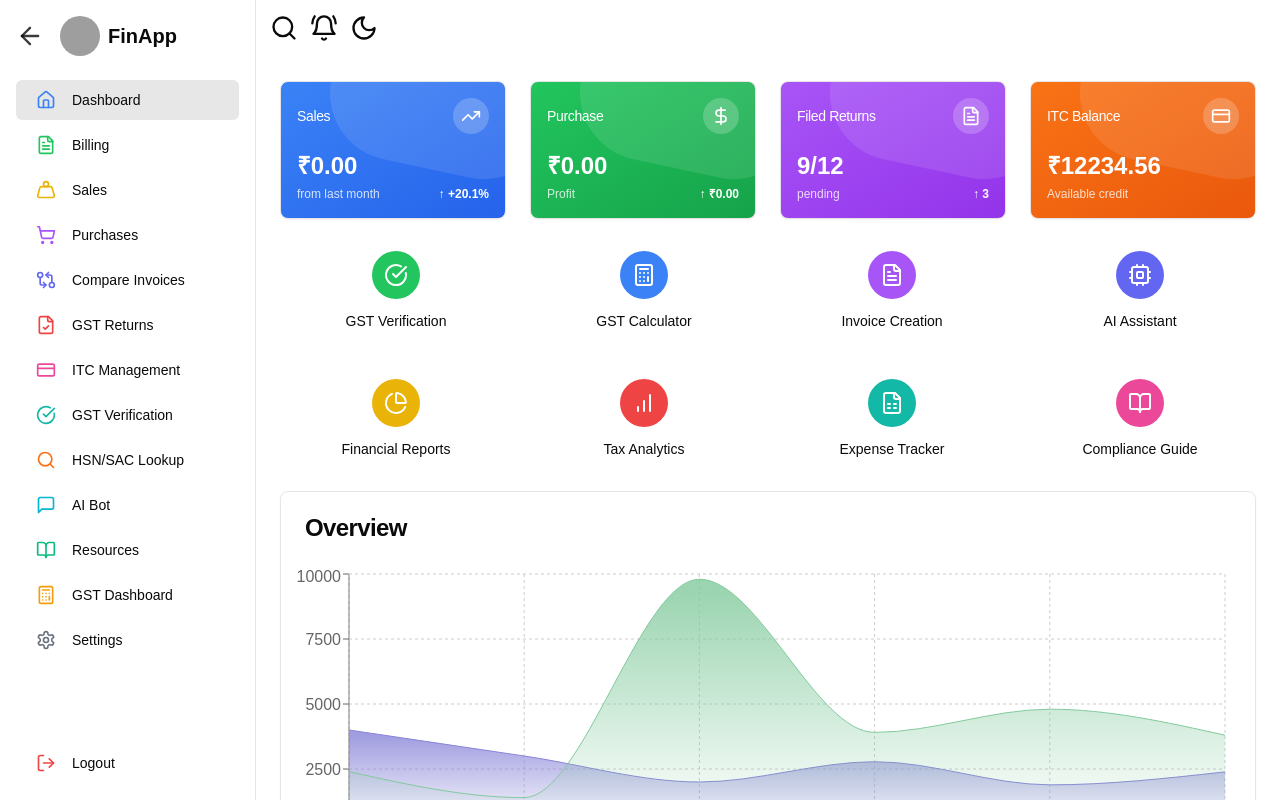
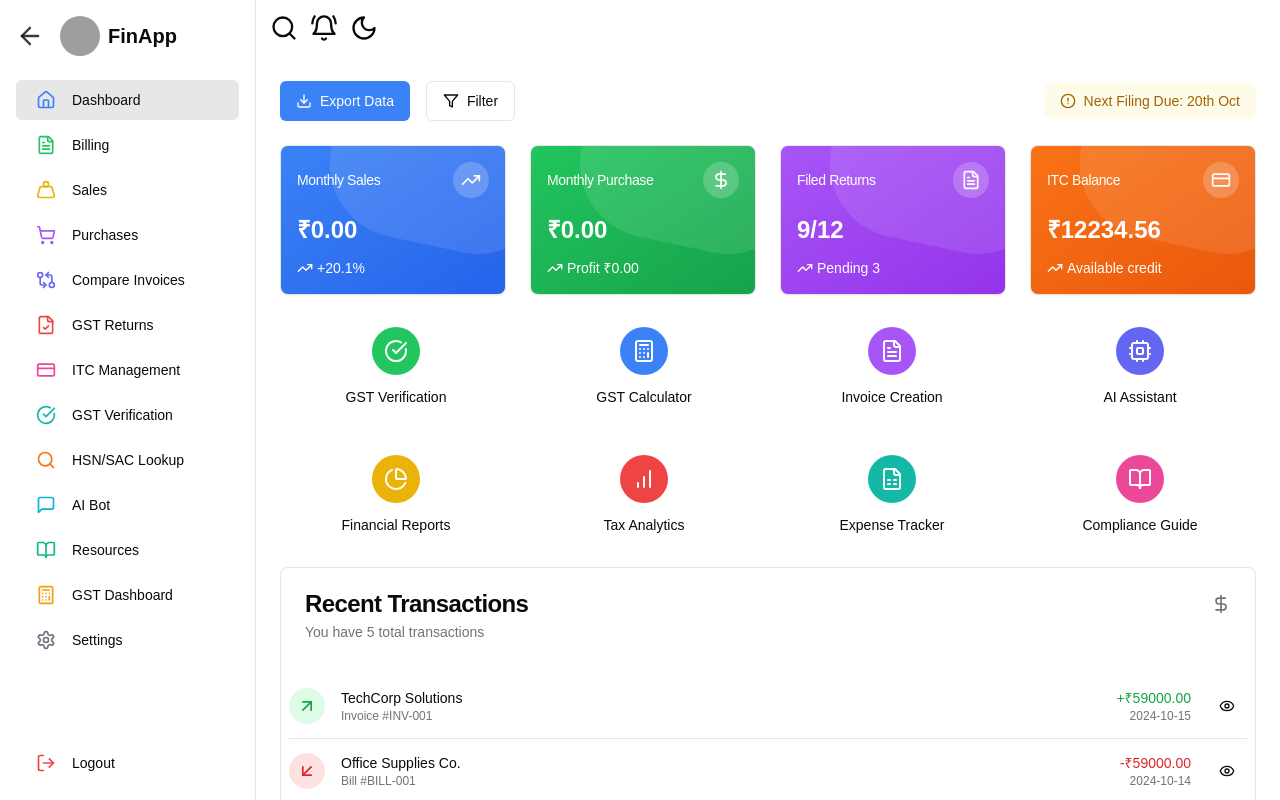
Before and after one commit to sidram403/gst_app, a Next.js app: page / in a window 1280 px wide. Built offline with nearby package versions, Linux system fonts and the light colour scheme; grey boxes are pictures that could not be loaded.

Commit message:
added option of export data, filter, and deadline message on home dashboard

```diff
--- a/app/page.tsx
+++ b/app/page.tsx
@@ -59,6 +59,7 @@ import {
   ClipboardList,
   Briefcase,
   Hash,
+  AlertCircle,
   ChevronRight
 } from "lucide-react";
 import { CgMenuLeftAlt } from "react-icons/cg";
@@ -138,106 +139,9 @@ import {
   CollapsibleTrigger,
 } from "@/components/ui/collapsible"
 import { GSTResources } from "@/components/gst-resources";
-
-
-type InvoiceItems = {
-  description: string;
-  quantity: string;
-  unitPrice: number;
-  totalPrice: number;
-  gstPercentage: number;
-
-};
-
-type Transaction = {
-  id: string;
-  type: "sales" | "purchase";
-  date: string;
-  invoiceNum: string;
-  partyName: string;
-  gstinNum: string;
-  items: InvoiceItems[];
-  totalAmountWithoutGST: number;
-  gst: {
-    cgst: number;
-    sgst: number;
-  };
-  totalAmount: number;
-};
-
-interface MicroserviceIconProps {
-  icon: React.ComponentType<React.SVGProps<SVGSVGElement>>;
-  title: string;
-}
-
-interface TransactionProps extends Omit<Transaction, "id" | "type"> {
-  id: string;
-  type: "sales" | "purchase";
-  date: string;
-  totalAmount: number;
-}
-
-interface InvoiceCreatedItemProps {
-  transaction: TransactionProps;
-  onView: (transaction: TransactionProps) => void;
-  onSelect: (id: string) => void;
-  isSelected: boolean;
-}
-
-interface InvoiceItemProps {
-  transaction: TransactionProps;
-  onView: (transaction: TransactionProps) => void;
-}
-
-interface SidebarItemProps {
-  title: string;
-  icon: React.ComponentType<React.SVGProps<SVGSVGElement>>;
-  isActive: boolean;
-  onClick: () => void;
-}
-
-type BillingScreenProps = {
-  onSave: (
-    type: "sales" | "purchase",
-    data: Omit<Transaction, "id" | "type">
-  ) => void;
-};
-
-interface TransactionListProps {
-  transactions: TransactionProps[];
-  type: string;
-  onViewInvoice: (transaction: TransactionProps) => void;
-}
-
-interface TransactionForCompare {
-  transactions: TransactionProps[];
-}
-
-type GstReturnsType = {
-  totalTaxableValue: string;
-  totalCGST: string;
-  totalSGST: string;
-  totalIGST: string;
-  b2bInvoices: string[];
-  b2cInvoices: string[];
-};
-
-type ITCEntry = {
-  id: string;
-  description: string;
-  amount: number;
-  category: string;
-  date: string;
-  invoiceNumber: string;
-};
-
-type ITCEntryDialogProps = {
-  isOpen: boolean;
-  onClose: () => void;
-  onSave: (entry: ITCEntry | Omit<ITCEntry, "id">) => void;
-  title: string;
-  initialData?: ITCEntry | null;
-};
+import { BillingScreenProps, DashboardCardProps, GstReturnsType, InvoiceCreatedItemProps, InvoiceItemProps, InvoiceItems, ITCEntry, ITCEntryDialogProps, MicroserviceIconProps, SidebarItemProps, Transaction, TransactionForCompare, TransactionListProps } from "@/types";
+
+
 
 
 
@@ -396,14 +300,7 @@ const SidebarItem = ({
   </Button>
 );
 
-interface DashboardCardProps {
-  title: string
-  amount: string
-  icon: React.ReactNode
-  description: string
-  trend?: string
-  colorScheme: 'blue' | 'green' | 'purple' | 'orange'
-}
+
 
 const DashboardCard: React.FC<DashboardCardProps> = ({ title, amount, icon, description, trend, colorScheme }) => {
   const getGradient = () => {
@@ -428,17 +325,17 @@ const DashboardCard: React.FC<DashboardCardProps> = ({ title, amount, icon, desc
         <CardTitle className="text-sm font-medium">{title}</CardTitle>
         <div className="p-2 bg-white/20 rounded-full">{icon}</div>
       </CardHeader>
+
       <CardContent className="p-4 pt-0">
         <div className="text-2xl font-bold">{amount}</div>
         <p className="text-xs mt-1 flex items-center justify-between">
-          <span className="opacity-80">{description}</span>
-          {trend && (
-            <span className="font-semibold">
-              {trend.startsWith('-') || (trend.startsWith('₹-'))  ? '↓' : '↑'} {trend}
-            </span>
-          )}
+        <div className="flex items-center gap-1 mt-2">
+                  <TrendingUp className="w-4 h-4 text-white" />
+                  <span className="text-sm text-white">{trend}</span>
+        </div>
         </p>
       </CardContent>
+
     </Card>
   )
 }
@@ -525,11 +422,7 @@ const DashboardContent = ({ transactions, onViewInvoice }: any) => {
   const filedReturns = 9; // This should be calculated based on actual data
   const itcBalance = 12234.56; // This should be calculated based on actual data
 
-  interface MicroserviceIconProps {
-    icon: React.ElementType
-    title: string
-    color: string
-  }
+
 
   const MicroserviceIcon: React.FC<MicroserviceIconProps> = ({ icon: Icon, title, color }) => {
     return (
@@ -572,9 +465,25 @@ const DashboardContent = ({ transactions, onViewInvoice }: any) => {
 
   return (
     <div className="space-y-4">
+      <div className="flex flex-col sm:flex-row justify-between items-start sm:items-center gap-4 mb-6">
+        <div className="flex justify-between items-center w-full sm:justify-normal sm:w-[50%] sm:flex-row gap-4">
+          <Button className="flex items-center gap-2 bg-blue-500 text-white">
+            <Download className="w-4 h-4" />
+            Export Data
+          </Button>
+          <Button variant="outline" className="flex items-center gap-2">
+            <Filter className="w-4 h-4" />
+            Filter
+          </Button>
+        </div>
+        <div className="flex items-center gap-2 bg-yellow-50 text-yellow-700 px-4 py-2 rounded-lg w-full sm:w-auto">
+          <AlertCircle className="w-4 h-4" />
+          <span className="text-sm">Next Filing Due: 20th Oct</span>
+        </div>
+      </div>
       <div className="grid grid-cols-2 sm:grid-cols-2 lg:grid-cols-4 gap-6">
         <DashboardCard
-          title="Sales"
+          title="Monthly Sales"
           amount={`₹${totalSalesAmount.toFixed(2)}`}
           icon={<TrendingUp className="h-5 w-5" />}
           description="from last month"
@@ -582,11 +491,11 @@ const DashboardContent = ({ transactions, onViewInvoice }: any) => {
           colorScheme="blue"
         />
         <DashboardCard
-          title="Purchase"
+          title="Monthly Purchase"
           amount={`₹${totalPurchasesAmount.toFixed(2)}`}
           icon={<DollarSign className="h-5 w-5" />}
           description={`Profit`}
-          trend={`₹${totalProfit.toFixed(2)}`}
+          trend={`Profit  ₹${totalProfit.toFixed(2)}`}
           colorScheme="green"
         />
         <DashboardCard
@@ -594,7 +503,7 @@ const DashboardContent = ({ transactions, onViewInvoice }: any) => {
           amount={`${filedReturns}/12`}
           icon={<FileText className="h-5 w-5" />}
           description="pending"
-          trend="3"
+          trend="Pending 3"
           colorScheme="purple"
         />
         <DashboardCard
@@ -602,6 +511,7 @@ const DashboardContent = ({ transactions, onViewInvoice }: any) => {
           amount={`₹${itcBalance.toFixed(2)}`}
           icon={<CreditCard className="h-5 w-5" />}
           description="Available credit"
+          trend="Available credit"
           colorScheme="orange"
         />
       </div>
@@ -615,7 +525,37 @@ const DashboardContent = ({ transactions, onViewInvoice }: any) => {
         />
       ))}
     </div>
-      <Card className="col-span-full">
+
+      <Card className="col-span-full md:col-span-2">
+      <CardHeader>
+        <CardTitle className="flex items-center justify-between">
+          <span>Recent Transactions</span>
+          <DollarSign className="h-5 w-5 text-muted-foreground" />
+        </CardTitle>
+        <CardDescription>
+          You have {transactions.length===0 ? sampleTransactions.length : transactions.length} total transactions
+        </CardDescription>
+      </CardHeader>
+      <CardContent className="p-2">
+        <ScrollArea className="h-[300px] pr-0">
+          {(transactions.length===0 ? sampleTransactions : transactions).map((transaction :any) => (
+            <InvoiceItem
+              key={transaction.id}
+              transaction={transaction}
+              onView={onViewInvoice}
+            />
+          ))}
+        </ScrollArea>
+      </CardContent>
+      <CardFooter>
+        <Button variant="outline" className="w-full bg-blue-500 text-white dark:bg-blue-600">
+          <ArrowRight className="mr-2 h-4 w-4" />
+          View All Transactions
+        </Button>
+      </CardFooter>
+    </Card>
+
+    <Card className="col-span-full">
         <CardHeader>
           <CardTitle>Overview</CardTitle>
         </CardHeader>
@@ -657,36 +597,6 @@ const DashboardContent = ({ transactions, onViewInvoice }: any) => {
           </ResponsiveContainer>
         </CardContent>
       </Card>
-      <Card className="col-span-full md:col-span-2">
-      <CardHeader>
-        <CardTitle className="flex items-center justify-between">
-          <span>Recent Transactions</span>
-          <DollarSign className="h-5 w-5 text-muted-foreground" />
-        </CardTitle>
-        <CardDescription>
-          You have {transactions.length===0 ? sampleTransactions.length : transactions.length} total transactions
-        </CardDescription>
-      </CardHeader>
-      <CardContent className="p-2">
-        <ScrollArea className="h-[300px] pr-0">
-          {(transactions.length===0 ? sampleTransactions : transactions).map((transaction :any) => (
-            <InvoiceItem
-              key={transaction.id}
-              transaction={transaction}
-              onView={onViewInvoice}
-            />
-          ))}
-        </ScrollArea>
-      </CardContent>
-      <CardFooter>
-        <Button variant="outline" className="w-full bg-blue-500 text-white dark:bg-blue-600">
-          <ArrowRight className="mr-2 h-4 w-4" />
-          View All Transactions
-        </Button>
-      </CardFooter>
-    </Card>
-
-
 
       <Card className="col-span-full md:col-span-2">
         <CardHeader>
@@ -2621,10 +2531,6 @@ const GSTVerification =() => {
 }
 
 
-
-
-
-
 export default function EnhancedFinancialApp() {
   const [activeItem, setActiveItem] = useState("Dashboard");
   const [sidebarOpen, setSidebarOpen] = useState(false);
@@ -2651,12 +2557,7 @@ export default function EnhancedFinancialApp() {
     };
   }, { cgst: 0, sgst: 0 });
 
-  interface SidebarProps {
-    sidebarOpen: boolean
-    setSidebarOpen: (open: boolean) => void
-    activeItem: string
-    handleNavigation: (item: string) => void
-  }
+
 
   const sidebarItems = [
     { title: "Dashboard", icon: Home, color: "text-blue-500 dark:text-blue-400" },
--- /dev/null
+++ b/types/index.ts
@@ -0,0 +1,120 @@
+export type InvoiceItems = {
+    description: string;
+    quantity: string;
+    unitPrice: number;
+    totalPrice: number;
+    gstPercentage: number;
+
+  };
+
+export  type Transaction = {
+    id: string;
+    type: "sales" | "purchase";
+    date: string;
+    invoiceNum: string;
+    partyName: string;
+    gstinNum: string;
+    items: InvoiceItems[];
+    totalAmountWithoutGST: number;
+    gst: {
+      cgst: number;
+      sgst: number;
+    };
+    totalAmount: number;
+  };
+
+// export interface MicroserviceIconProps {
+//     icon: React.ComponentType<React.SVGProps<SVGSVGElement>>;
+//     title: string;
+//   }
+
+  export  interface TransactionProps extends Omit<Transaction, "id" | "type"> {
+    id: string;
+    type: "sales" | "purchase";
+    date: string;
+    totalAmount: number;
+  }
+
+  export  interface InvoiceCreatedItemProps {
+    transaction: TransactionProps;
+    onView: (transaction: TransactionProps) => void;
+    onSelect: (id: string) => void;
+    isSelected: boolean;
+  }
+
+  export interface InvoiceItemProps {
+    transaction: TransactionProps;
+    onView: (transaction: TransactionProps) => void;
+  }
+
+  export interface SidebarItemProps {
+    title: string;
+    icon: React.ComponentType<React.SVGProps<SVGSVGElement>>;
+    isActive: boolean;
+    onClick: () => void;
+  }
+
+  export type BillingScreenProps = {
+    onSave: (
+      type: "sales" | "purchase",
+      data: Omit<Transaction, "id" | "type">
+    ) => void;
+  };
+
+  export interface TransactionListProps {
+    transactions: TransactionProps[];
+    type: string;
+    onViewInvoice: (transaction: TransactionProps) => void;
+  }
+
+  export interface TransactionForCompare {
+    transactions: TransactionProps[];
+  }
+
+  export  type GstReturnsType = {
+    totalTaxableValue: string;
+    totalCGST: string;
+    totalSGST: string;
+    totalIGST: string;
+    b2bInvoices: string[];
+    b2cInvoices: string[];
+  };
+
+  export type ITCEntry = {
+    id: string;
+    description: string;
+    amount: number;
+    category: string;
+    date: string;
+    invoiceNumber: string;
+  };
+
+  export type ITCEntryDialogProps = {
+    isOpen: boolean;
+    onClose: () => void;
+    onSave: (entry: ITCEntry | Omit<ITCEntry, "id">) => void;
+    title: string;
+    initialData?: ITCEntry | null;
+  };
+
+export  interface DashboardCardProps {
+    title: string
+    amount: string
+    icon: React.ReactNode
+    description: string
+    trend?: string
+    colorScheme: 'blue' | 'green' | 'purple' | 'orange'
+  }
+
+export  interface MicroserviceIconProps {
+    icon: React.ComponentType<React.SVGProps<SVGSVGElement>>
+    title: string
+    color: string
+  }
+
+export  interface SidebarProps {
+    sidebarOpen: boolean
+    setSidebarOpen: (open: boolean) => void
+    activeItem: string
+    handleNavigation: (item: string) => void
+  }
```
